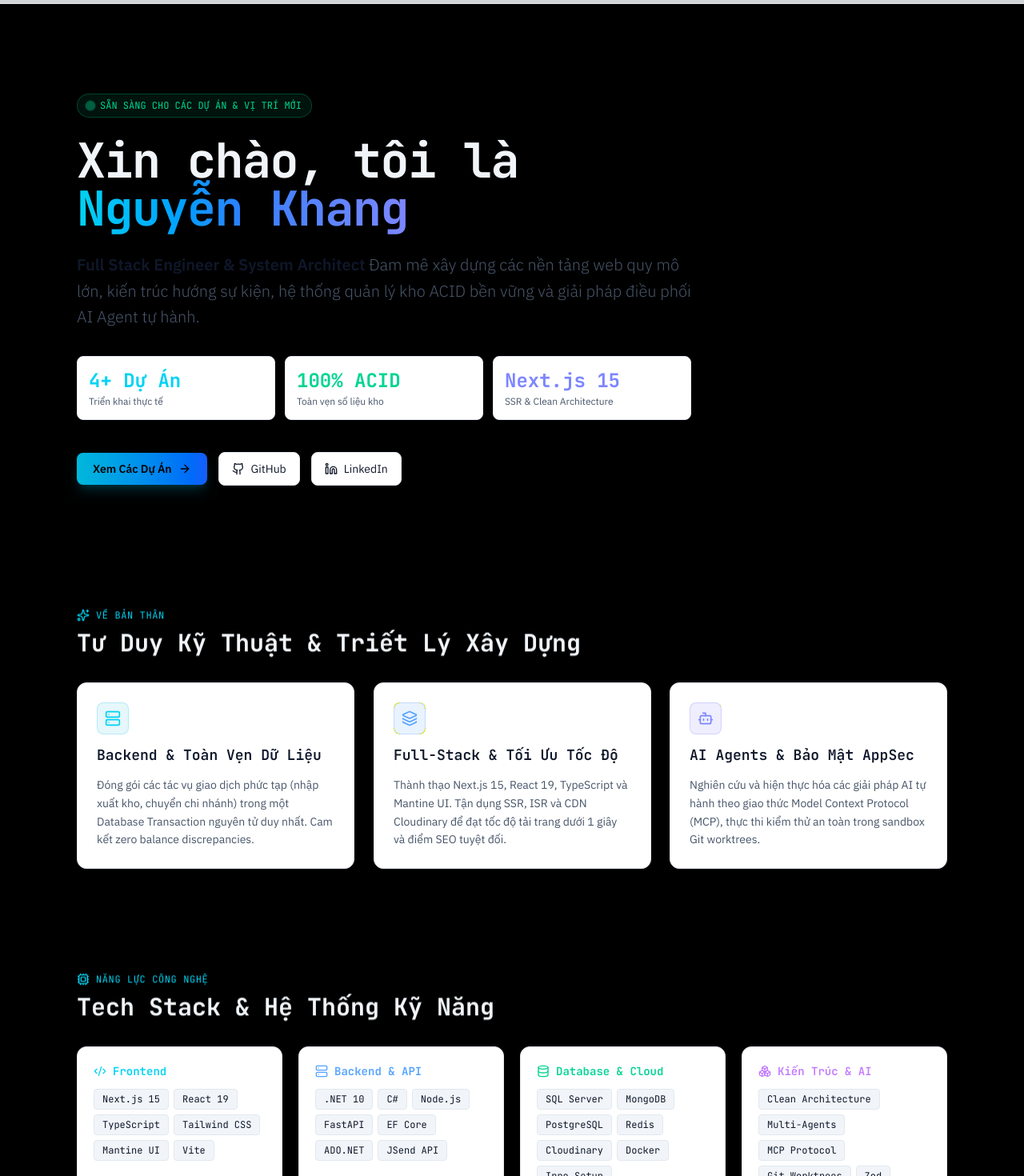
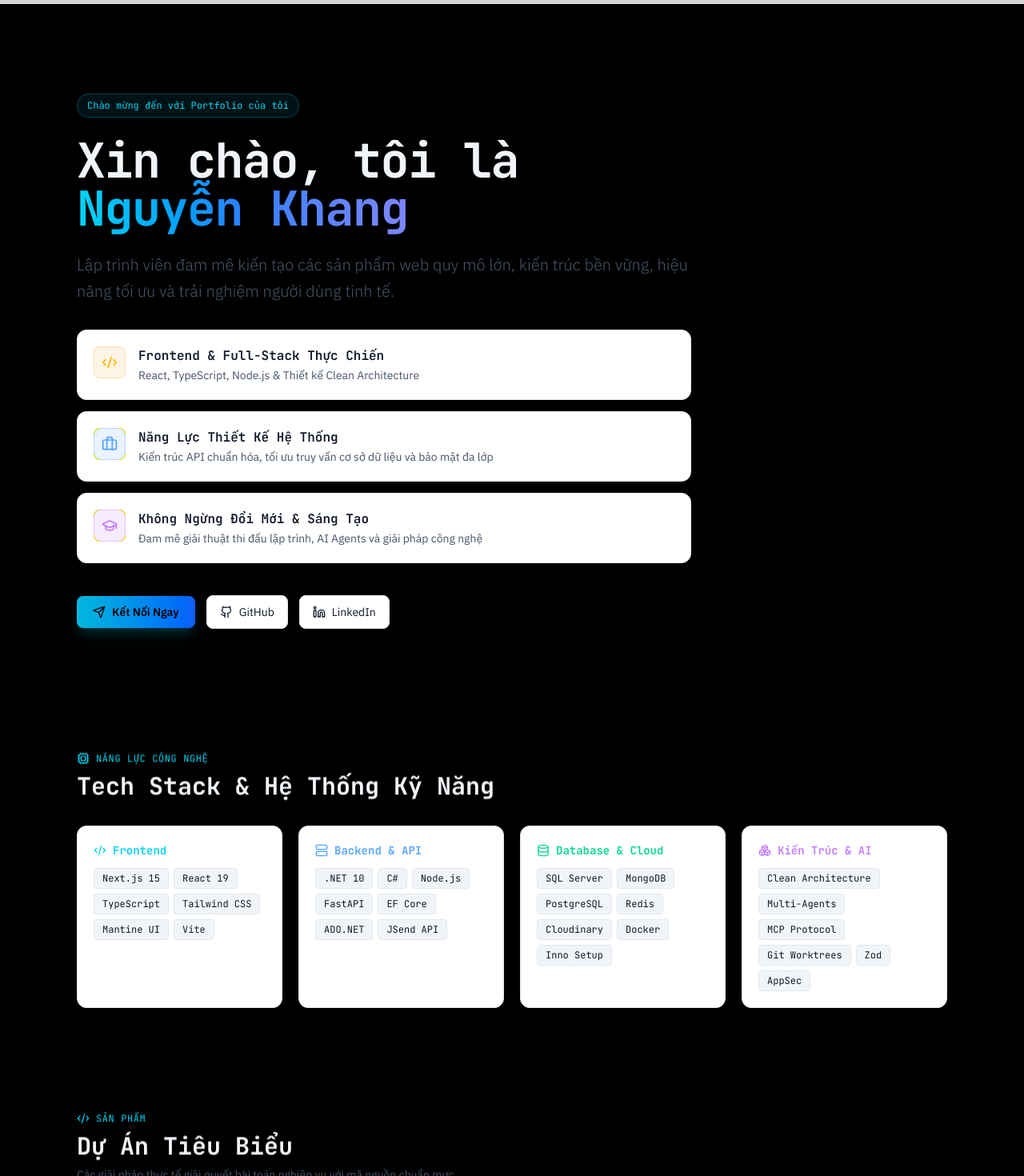
Before and after one commit to khang1604/nguyenkhangportfolio, a Next.js app in the folder frontend/: page / in a window 1280 px wide. Shown: the part 60-1530 px from the top of the page at 80% size. Built offline with nearby package versions, Linux system fonts and the light colour scheme.

Commit message:
feat(intro): restore original introductory content while keeping modern Next.js 15 UI

```diff
--- a/frontend/src/app/page.tsx
+++ b/frontend/src/app/page.tsx
@@ -4,9 +4,10 @@ import React, { useState } from 'react';
 import {
   Terminal,
   Code2,
+  Briefcase,
+  GraduationCap,
   Cpu,
   Layers,
-  Sparkles,
   Send,
   ExternalLink,
   Lock,
@@ -15,7 +16,6 @@ import {
   ArrowRight,
   Server,
   Database,
-  Bot,
   Boxes,
   X,
   Sun,
@@ -253,7 +253,7 @@ function PortfolioAppContent() {
       >
         <div className="max-w-6xl mx-auto px-4 sm:px-6 lg:px-8 h-16 flex items-center justify-between">
           <a
-            href="#hero"
+            href="#about"
             className="flex items-center gap-2.5 font-mono-tech text-sm sm:text-base font-semibold text-cyan-400 hover:text-cyan-300 transition-colors"
           >
             <Terminal className="w-5 h-5 text-cyan-400" />
@@ -264,7 +264,7 @@ function PortfolioAppContent() {
           <nav className="flex items-center gap-3 sm:gap-6 text-xs sm:text-sm font-medium">
             <a
               href="#about"
-              className="text-zinc-400 hover:text-cyan-400 transition-colors hidden sm:inline-block"
+              className="text-zinc-400 hover:text-cyan-400 transition-colors"
             >
               {t.nav.about}
             </a>
@@ -328,51 +328,64 @@ function PortfolioAppContent() {
 
       {/* Main Content */}
       <main className="relative z-10 flex-1 max-w-6xl w-full mx-auto px-4 sm:px-6 lg:px-8 py-10 sm:py-16 space-y-24 sm:space-y-32">
-        {/* HERO SECTION */}
-        <section id="hero" className="pt-6 sm:pt-12 pb-6 max-w-3xl space-y-6">
-          <div className="inline-flex items-center gap-2 px-3 py-1.5 rounded-full border border-emerald-500/30 bg-emerald-500/10 text-emerald-400 text-xs font-mono-tech animate-fade-in-down">
-            <span className="w-2 h-2 rounded-full bg-emerald-400 animate-ping" />
-            <span>{t.hero.status}</span>
+        {/* HERO / ABOUT SECTION (Nội dung nguyên bản, thiết kế mới) */}
+        <section id="about" className="pt-6 sm:pt-12 pb-6 max-w-3xl space-y-6">
+          <div className="inline-flex items-center gap-2 px-3 py-1.5 rounded-full border border-cyan-500/30 bg-cyan-500/10 text-cyan-400 text-xs font-mono-tech animate-fade-in-down">
+            <span>{t.hero.welcome}</span>
           </div>
 
           <h1 className="text-4xl sm:text-6xl font-bold tracking-tight font-mono-tech animate-fade-in-up stagger-1">
-            {t.hero.greeting} <br />
+            {t.hero.greeting}{' '}
             <span className="bg-gradient-to-r from-cyan-400 via-blue-500 to-indigo-400 bg-clip-text text-transparent">
               {t.hero.name}
             </span>
           </h1>
 
           <p className="text-lg sm:text-xl font-light leading-relaxed animate-fade-in-up stagger-2" style={{ color: 'var(--muted)' }}>
-            <strong className="font-semibold" style={{ color: 'var(--foreground)' }}>
-              {t.hero.role}
-            </strong>{' '}
             {t.hero.bio}
           </p>
 
-          {/* Quick Metrics Ribbon */}
-          <div className="grid grid-cols-2 sm:grid-cols-3 gap-3 pt-2 animate-fade-in-up stagger-3">
-            <div className="p-3.5 rounded-lg border theme-card">
-              <div className="text-xl sm:text-2xl font-bold text-cyan-400 font-mono-tech">
-                {t.hero.metric1Val}
+          {/* 3 Highlights ban đầu với giao diện OLED hiện đại */}
+          <div className="space-y-3.5 pt-2 animate-fade-in-up stagger-3">
+            <div className="p-4 sm:p-5 rounded-xl border theme-card flex items-start gap-3.5 sm:gap-4 transition-all">
+              <div className="w-10 h-10 rounded-lg bg-amber-500/10 border border-amber-500/25 flex items-center justify-center text-amber-400 flex-shrink-0">
+                <Code2 className="w-5 h-5" />
               </div>
-              <div className="text-xs mt-0.5" style={{ color: 'var(--muted)' }}>
-                {t.hero.metric1Label}
+              <div>
+                <strong className="block text-base font-semibold font-mono-tech">
+                  {t.hero.highlight1Title}
+                </strong>
+                <p className="text-sm mt-0.5" style={{ color: 'var(--muted)' }}>
+                  {t.hero.highlight1Desc}
+                </p>
               </div>
             </div>
-            <div className="p-3.5 rounded-lg border theme-card">
-              <div className="text-xl sm:text-2xl font-bold text-emerald-400 font-mono-tech">
-                {t.hero.metric2Val}
+
+            <div className="p-4 sm:p-5 rounded-xl border theme-card flex items-start gap-3.5 sm:gap-4 transition-all">
+              <div className="w-10 h-10 rounded-lg bg-blue-500/10 border border-blue-500/25 flex items-center justify-center text-blue-400 flex-shrink-0">
+                <Briefcase className="w-5 h-5" />
               </div>
-              <div className="text-xs mt-0.5" style={{ color: 'var(--muted)' }}>
-                {t.hero.metric2Label}
+              <div>
+                <strong className="block text-base font-semibold font-mono-tech">
+                  {t.hero.highlight2Title}
+                </strong>
+                <p className="text-sm mt-0.5" style={{ color: 'var(--muted)' }}>
+                  {t.hero.highlight2Desc}
+                </p>
               </div>
             </div>
-            <div className="col-span-2 sm:col-span-1 p-3.5 rounded-lg border theme-card">
-              <div className="text-xl sm:text-2xl font-bold text-indigo-400 font-mono-tech">
-                {t.hero.metric3Val}
+
+            <div className="p-4 sm:p-5 rounded-xl border theme-card flex items-start gap-3.5 sm:gap-4 transition-all">
+              <div className="w-10 h-10 rounded-lg bg-purple-500/10 border border-purple-500/25 flex items-center justify-center text-purple-400 flex-shrink-0">
+                <GraduationCap className="w-5 h-5" />
               </div>
-              <div className="text-xs mt-0.5" style={{ color: 'var(--muted)' }}>
-                {t.hero.metric3Label}
+              <div>
+                <strong className="block text-base font-semibold font-mono-tech">
+                  {t.hero.highlight3Title}
+                </strong>
+                <p className="text-sm mt-0.5" style={{ color: 'var(--muted)' }}>
+                  {t.hero.highlight3Desc}
+                </p>
               </div>
             </div>
           </div>
@@ -380,11 +393,11 @@ function PortfolioAppContent() {
           {/* Action Buttons */}
           <div className="flex flex-wrap items-center gap-3.5 pt-4 animate-fade-in-up stagger-4">
             <a
-              href="#projects"
+              href="#contact"
               className="inline-flex items-center gap-2 px-5 py-2.5 rounded-lg bg-gradient-to-r from-cyan-500 to-blue-600 text-black font-semibold text-sm hover:opacity-95 transition-all shadow-lg shadow-cyan-500/20"
             >
-              <span>{t.hero.viewProjects}</span>
-              <ArrowRight className="w-4 h-4" />
+              <Send className="w-4 h-4" />
+              <span>{t.hero.contactBtn}</span>
             </a>
             <a
               href="https://github.com/khang1604"
@@ -404,65 +417,6 @@ function PortfolioAppContent() {
               <LinkedinIcon className="w-4 h-4" />
               <span>LinkedIn</span>
             </a>
-          </div>
-        </section>
-
-        {/* ABOUT ME SECTION */}
-        <section id="about" className="space-y-8 scroll-mt-24">
-          <RevealOnScroll animation="fade-up">
-            <div className="space-y-2">
-              <div className="inline-flex items-center gap-2 text-xs font-mono-tech text-cyan-400 tracking-wider uppercase">
-                <Sparkles className="w-4 h-4" />
-                <span>{t.about.badge}</span>
-              </div>
-              <h2 className="text-2xl sm:text-3xl font-bold font-mono-tech">
-                {t.about.title}
-              </h2>
-            </div>
-          </RevealOnScroll>
-
-          <div className="grid grid-cols-1 md:grid-cols-3 gap-6">
-            <RevealOnScroll animation="fade-up" delayMs={50}>
-              <div className="p-6 rounded-xl border theme-card transition-all space-y-3 h-full">
-                <div className="w-10 h-10 rounded-lg bg-cyan-500/10 border border-cyan-500/20 flex items-center justify-center text-cyan-400">
-                  <Server className="w-5 h-5" />
-                </div>
-                <h3 className="font-semibold text-lg font-mono-tech">
-                  {t.about.card1Title}
-                </h3>
-                <p className="text-sm leading-relaxed" style={{ color: 'var(--muted)' }}>
-                  {t.about.card1Desc}
-                </p>
-              </div>
-            </RevealOnScroll>
-
-            <RevealOnScroll animation="fade-up" delayMs={150}>
-              <div className="p-6 rounded-xl border theme-card transition-all space-y-3 h-full">
-                <div className="w-10 h-10 rounded-lg bg-blue-500/10 border border-blue-500/20 flex items-center justify-center text-blue-400">
-                  <Layers className="w-5 h-5" />
-                </div>
-                <h3 className="font-semibold text-lg font-mono-tech">
-                  {t.about.card2Title}
-                </h3>
-                <p className="text-sm leading-relaxed" style={{ color: 'var(--muted)' }}>
-                  {t.about.card2Desc}
-                </p>
-              </div>
-            </RevealOnScroll>
-
-            <RevealOnScroll animation="fade-up" delayMs={250}>
-              <div className="p-6 rounded-xl border theme-card transition-all space-y-3 h-full">
-                <div className="w-10 h-10 rounded-lg bg-indigo-500/10 border border-indigo-500/20 flex items-center justify-center text-indigo-400">
-                  <Bot className="w-5 h-5" />
-                </div>
-                <h3 className="font-semibold text-lg font-mono-tech">
-                  {t.about.card3Title}
-                </h3>
-                <p className="text-sm leading-relaxed" style={{ color: 'var(--muted)' }}>
-                  {t.about.card3Desc}
-                </p>
-              </div>
-            </RevealOnScroll>
           </div>
         </section>
 
@@ -586,6 +540,9 @@ function PortfolioAppContent() {
               <h2 className="text-2xl sm:text-3xl font-bold font-mono-tech">
                 {t.projects.title}
               </h2>
+              <p className="text-sm" style={{ color: 'var(--muted)' }}>
+                {t.projects.subtitle}
+              </p>
             </div>
           </RevealOnScroll>
 
--- a/frontend/src/core/i18n/translations.ts
+++ b/frontend/src/core/i18n/translations.ts
@@ -11,28 +11,18 @@ export interface TranslationDictionary {
     langSwitch: string;
   };
   hero: {
-    status: string;
+    welcome: string;
     greeting: string;
     name: string;
     role: string;
     bio: string;
-    metric1Val: string;
-    metric1Label: string;
-    metric2Val: string;
-    metric2Label: string;
-    metric3Val: string;
-    metric3Label: string;
-    viewProjects: string;
-  };
-  about: {
-    badge: string;
-    title: string;
-    card1Title: string;
-    card1Desc: string;
-    card2Title: string;
-    card2Desc: string;
-    card3Title: string;
-    card3Desc: string;
+    highlight1Title: string;
+    highlight1Desc: string;
+    highlight2Title: string;
+    highlight2Desc: string;
+    highlight3Title: string;
+    highlight3Desc: string;
+    contactBtn: string;
   };
   skills: {
     badge: string;
@@ -45,6 +35,7 @@ export interface TranslationDictionary {
   projects: {
     badge: string;
     title: string;
+    subtitle: string;
     viewDetails: string;
     modalTitle: string;
     architectureTitle: string;
@@ -87,28 +78,18 @@ export const translations: Record<Language, TranslationDictionary> = {
       langSwitch: 'Chuyển sang English',
     },
     hero: {
-      status: 'SẴN SÀNG CHO CÁC DỰ ÁN & VỊ TRÍ MỚI',
+      welcome: 'Chào mừng đến với Portfolio của tôi',
       greeting: 'Xin chào, tôi là',
       name: 'Nguyễn Khang',
-      role: 'Full Stack Engineer & System Architect',
-      bio: 'Đam mê xây dựng các nền tảng web quy mô lớn, kiến trúc hướng sự kiện, hệ thống quản lý kho ACID bền vững và giải pháp điều phối AI Agent tự hành.',
-      metric1Val: '4+ Dự Án',
-      metric1Label: 'Triển khai thực tế',
-      metric2Val: '100% ACID',
-      metric2Label: 'Toàn vẹn số liệu kho',
-      metric3Val: 'Next.js 15',
-      metric3Label: 'SSR & Clean Architecture',
-      viewProjects: 'Xem Các Dự Án',
-    },
-    about: {
-      badge: 'Về Bản Thân',
-      title: 'Tư Duy Kỹ Thuật & Triết Lý Xây Dựng',
-      card1Title: 'Backend & Toàn Vẹn Dữ Liệu',
-      card1Desc: 'Đóng gói các tác vụ giao dịch phức tạp (nhập xuất kho, chuyển chi nhánh) trong một Database Transaction nguyên tử duy nhất. Cam kết zero balance discrepancies.',
-      card2Title: 'Full-Stack & Tối Ưu Tốc Độ',
-      card2Desc: 'Thành thạo Next.js 15, React 19, TypeScript và Mantine UI. Tận dụng SSR, ISR và CDN Cloudinary để đạt tốc độ tải trang dưới 1 giây và điểm SEO tuyệt đối.',
-      card3Title: 'AI Agents & Bảo Mật AppSec',
-      card3Desc: 'Nghiên cứu và hiện thực hóa các giải pháp AI tự hành theo giao thức Model Context Protocol (MCP), thực thi kiểm thử an toàn trong sandbox Git worktrees.',
+      role: 'Software Engineer & Technology Enthusiast',
+      bio: 'Lập trình viên đam mê kiến tạo các sản phẩm web quy mô lớn, kiến trúc bền vững, hiệu năng tối ưu và trải nghiệm người dùng tinh tế.',
+      highlight1Title: 'Frontend & Full-Stack Thực Chiến',
+      highlight1Desc: 'React, TypeScript, Node.js & Thiết kế Clean Architecture',
+      highlight2Title: 'Năng Lực Thiết Kế Hệ Thống',
+      highlight2Desc: 'Kiến trúc API chuẩn hóa, tối ưu truy vấn cơ sở dữ liệu và bảo mật đa lớp',
+      highlight3Title: 'Không Ngừng Đổi Mới & Sáng Tạo',
+      highlight3Desc: 'Đam mê giải thuật thi đấu lập trình, AI Agents và giải pháp công nghệ',
+      contactBtn: 'Kết Nối Ngay',
     },
     skills: {
       badge: 'Năng Lực Công Nghệ',
@@ -119,35 +100,36 @@ export const translations: Record<Language, TranslationDictionary> = {
       architecture: 'Kiến Trúc & AI',
     },
     projects: {
-      badge: 'Dự Án Tiêu Biểu',
-      title: 'Sản Phẩm Đã Xây Dựng & Triển Khai',
-      viewDetails: 'Xem Kiến Trúc & Giải Pháp',
+      badge: 'Sản Phẩm',
+      title: 'Dự Án Tiêu Biểu',
+      subtitle: 'Các giải pháp thực tế giải quyết bài toán nghiệp vụ với mã nguồn chuẩn mực.',
+      viewDetails: 'Xem Chi Tiết & Kiến Trúc',
       modalTitle: 'Chi Tiết Kỹ Thuật Dự Án',
       architectureTitle: 'Kiến Trúc Kỹ Thuật & Giải Pháp',
-      featuresTitle: 'Điểm Nổi Bật Cốt Lõi',
+      featuresTitle: 'Tính Năng Cốt Lõi',
       close: 'Đóng',
       liveDemo: 'Bản Demo Trực Tuyến',
-      sourceCode: 'Mã Nguồn',
-      privateRepo: 'Mã nguồn riêng tư thuộc sở hữu khách hàng',
+      sourceCode: 'Mã Nguồn GitHub',
+      privateRepo: 'Mã nguồn nội bộ khách hàng',
       clientProject: 'Dự Án Thương Mại',
     },
     contact: {
-      badge: 'Gửi Tin Nhắn',
-      title: 'Kết Nối & Hợp Tác',
-      subtitle: 'Bạn có bài toán kỹ thuật cần giải quyết hoặc cơ hội hợp tác nghề nghiệp? Hãy để lại thông tin nhé.',
+      badge: 'Kết Nối',
+      title: 'Liên Hệ Với Tôi',
+      subtitle: 'Bạn có dự án thú vị hoặc cơ hội hợp tác nghề nghiệp? Hãy để lại tin nhắn nhé!',
       nameLabel: 'Họ và Tên',
       namePlaceholder: 'Ví dụ: Nguyễn Văn A',
-      emailLabel: 'Email',
-      emailPlaceholder: 'email.cua.ban@example.com',
-      subjectLabel: 'Tiêu Đề',
-      subjectPlaceholder: 'Trao đổi cơ hội việc làm / Hợp tác dự án',
-      messageLabel: 'Nội Dung Tin Nhắn',
-      messagePlaceholder: 'Mô tả tóm tắt về ý tưởng hoặc yêu cầu của bạn...',
-      sendBtn: 'Gửi Tin Nhắn Ngay',
+      emailLabel: 'Địa Chỉ Email',
+      emailPlaceholder: 'Ví dụ: email.cua.ban@example.com',
+      subjectLabel: 'Tiêu Đề Tin Nhắn',
+      subjectPlaceholder: 'Ví dụ: Thảo luận về cơ hội việc làm',
+      messageLabel: 'Nội Dung',
+      messagePlaceholder: 'Chia sẻ chi tiết về ý tưởng hoặc dự án của bạn...',
+      sendBtn: 'Gửi Tin Nhắn',
       successMsg: 'Cảm ơn bạn! Tin nhắn đã được gửi và ghi nhận thành công.',
     },
     footer: {
-      rights: 'Nguyễn Khang. Bản quyền đã được bảo lưu.',
+      rights: 'Bản quyền thuộc về Nguyễn Khang. Đã đăng ký bản quyền.',
     },
   },
   en: {
@@ -161,64 +143,55 @@ export const translations: Record<Language, TranslationDictionary> = {
       langSwitch: 'Switch to Vietnamese',
     },
     hero: {
-      status: 'AVAILABLE FOR ROLES & CONTRACTS',
-      greeting: "Hi, I'm",
+      welcome: 'Welcome to my Portfolio',
+      greeting: "Hi, I am",
       name: 'Nguyen Khang',
-      role: 'Full Stack Engineer & System Architect',
-      bio: 'Passionate about engineering large-scale web platforms, event-driven architectures, resilient ACID supply-chain ledgers, and autonomous AI Agent workflows.',
-      metric1Val: '4+ Projects',
-      metric1Label: 'Production Deployed',
-      metric2Val: '100% ACID',
-      metric2Label: 'Atomic Ledger Integrity',
-      metric3Val: 'Next.js 15',
-      metric3Label: 'SSR & Clean Architecture',
-      viewProjects: 'View Featured Work',
-    },
-    about: {
-      badge: 'About Me',
-      title: 'Engineering Mindset & Philosophy',
-      card1Title: 'Backend & Data Integrity',
-      card1Desc: 'Enforcing atomic database transactions for high-stakes inventory mutations across distributed warehouses. Guaranteeing zero balance drift.',
-      card2Title: 'Full-Stack & Sub-Second Latency',
-      card2Desc: 'Mastery in Next.js 15, React 19, TypeScript, and Mantine UI. Harnessing SSR, ISR, and Cloudinary CDN for sub-second responses and flawless SEO.',
-      card3Title: 'AI Agents & AppSec Boundaries',
-      card3Desc: 'Architecting autonomous multi-agent networks powered by Model Context Protocol (MCP), isolated Git worktree sandboxes, and fail-closed gates.',
+      role: 'Software Engineer & Technology Enthusiast',
+      bio: 'Software Engineer & Technology Enthusiast passionate about building scalable web applications, modern architectures, and resilient AI systems.',
+      highlight1Title: 'Frontend & Full-Stack',
+      highlight1Desc: 'React, TypeScript, Node.js & Clean Architecture',
+      highlight2Title: 'Project Leadership',
+      highlight2Desc: 'Scalable engineering, robust API design & system resilience',
+      highlight3Title: 'Continuous Innovation',
+      highlight3Desc: 'Passionate about competitive programming & AI solutions',
+      contactBtn: 'Get In Touch',
     },
     skills: {
-      badge: 'Technical Capabilities',
-      title: 'Tech Stack & Core Competencies',
+      badge: 'Capabilities',
+      title: 'Tech Stack & Core Skills',
       frontend: 'Frontend',
       backend: 'Backend & APIs',
       database: 'Database & Cloud',
       architecture: 'Architecture & AI',
     },
     projects: {
-      badge: 'Featured Work',
-      title: 'Real-World Production Platforms',
-      viewDetails: 'View Architecture & Blueprint',
+      badge: 'Portfolio',
+      title: 'Featured Projects',
+      subtitle: 'Real-world software solutions delivering robust business value and clean code.',
+      viewDetails: 'View Details & Architecture',
       modalTitle: 'Project Technical Deep Dive',
-      architectureTitle: 'Technical Architecture & Blueprint',
-      featuresTitle: 'Core Highlights & Outcomes',
+      architectureTitle: 'System Architecture & Solutions',
+      featuresTitle: 'Core Capabilities',
       close: 'Close',
-      liveDemo: 'Live Production Demo',
-      sourceCode: 'Source Code',
-      privateRepo: 'Client Private Enterprise Repository',
+      liveDemo: 'Live Demo',
+      sourceCode: 'GitHub Source',
+      privateRepo: 'Client Private Repository',
       clientProject: 'Commercial Project',
     },
     contact: {
-      badge: 'Get In Touch',
-      title: 'Collaborate & Connect',
-      subtitle: 'Have a complex engineering challenge, contract, or career role? Feel free to drop a message.',
+      badge: 'Connect',
+      title: 'Get In Touch',
+      subtitle: 'Have an exciting project, job opportunity, or collaboration in mind? Drop a message!',
       nameLabel: 'Full Name',
-      namePlaceholder: 'e.g., Alex Johnson',
+      namePlaceholder: 'e.g., Jane Doe',
       emailLabel: 'Email Address',
-      emailPlaceholder: 'alex.johnson@example.com',
+      emailPlaceholder: 'e.g., your.email@example.com',
       subjectLabel: 'Subject',
-      subjectPlaceholder: 'Full Stack Opportunity / Technical Consultation',
+      subjectPlaceholder: 'e.g., Full Stack Role Opportunity',
       messageLabel: 'Message',
       messagePlaceholder: 'Share the details of your vision or proposal...',
       sendBtn: 'Send Message',
-      successMsg: 'Thank you! Your message has been received and recorded successfully.',
+      successMsg: 'Thank you! Your message has been validated and received successfully.',
     },
     footer: {
       rights: 'Nguyen Khang. All rights reserved.',
```
Also changed, not shown: 1 other file (tests, documents, lock files or other folders).
